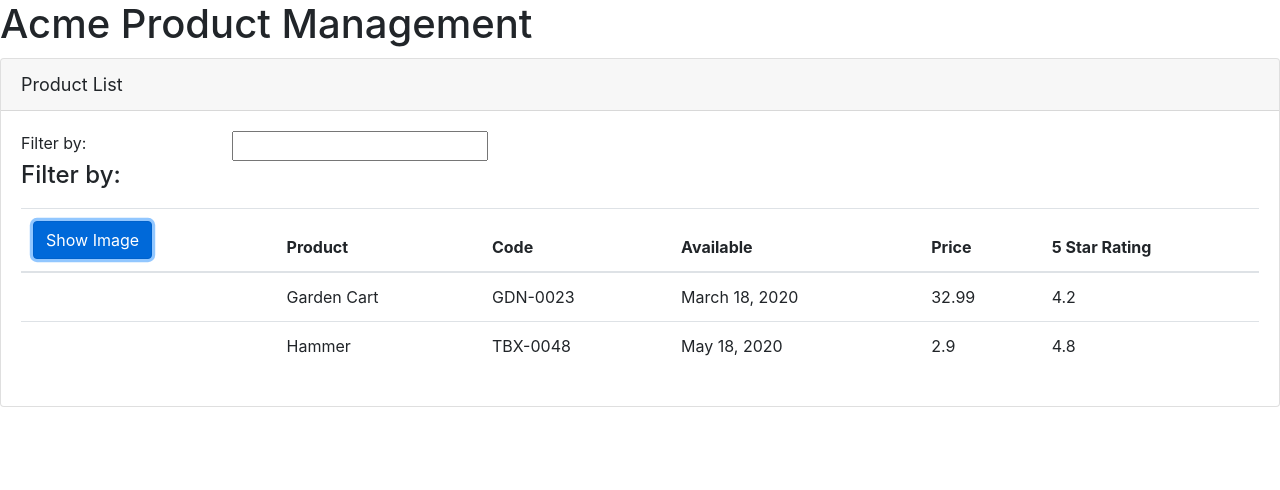
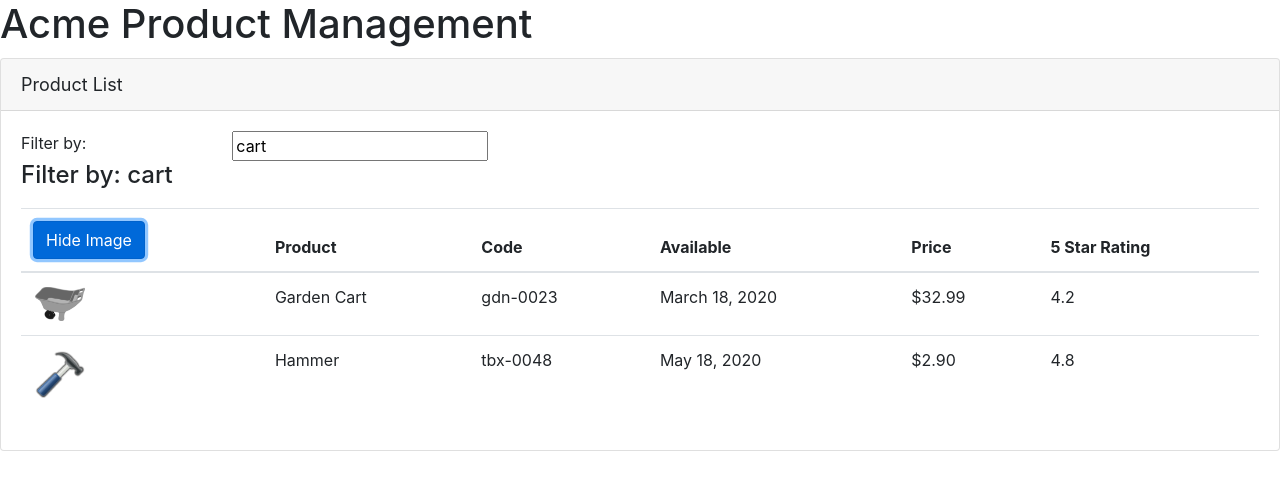
Before and after one commit to land0o/AngularGettingStarted, an Angular app: page / in a window 1280 px wide. Both pictures are taken after a click on the button "Show Image". Shown: the top 490 px of the page. Built offline with nearby package versions, Linux system fonts and the light colour scheme.

Commit message:
data binding for imgs and pipes to filter list

```diff
--- a/src/app/app.module.ts
+++ b/src/app/app.module.ts
@@ -1,5 +1,6 @@
 import { BrowserModule } from '@angular/platform-browser';
 import { NgModule } from '@angular/core';
+import { FormsModule } from '@angular/forms';
 
 import { AppComponent } from './app.component';
 import { ProductListComponent } from './products/product-list.component';
@@ -10,7 +11,8 @@
     ProductListComponent
   ],
   imports: [
-    BrowserModule
+    BrowserModule,
+    FormsModule
   ],
   bootstrap: [AppComponent]
 })
--- a/src/app/products/product-list.component.html
+++ b/src/app/products/product-list.component.html
@@ -6,12 +6,13 @@
         <div class="row">
             <div class="col-md-2">Filter by:</div>
             <div class="col-md-4">
-                <input type="text">
+                <input type="text"
+                    [(ngModel)]="listFilter">
             </div>
         </div>
         <div class="row">
             <div class="col-md-6">
-                <h4>Filter by: </h4>
+                <h4>Filter by: {{listFilter}} </h4>
             </div>
         </div>
         <div class="table-responsive">
@@ -20,8 +21,9 @@
                 <thead>
                     <tr>
                         <th>
-                            <button class="btn btn-primary">
-                                Show Image
+                            <button class="btn btn-primary"
+                            (click)="toggleImage()">
+                               {{showImage ? 'Hide' : 'Show'}} Image
                             </button>
                         </th>
                         <th>Product</th>
@@ -33,11 +35,18 @@
                 </thead>
                 <tbody>
                     <tr *ngFor="let product of products">
-                        <td></td>
+                        <td>
+                            <img *ngIf="showImage"
+                            [src]="product.imageUrl"
+                            [title]="product.productName"
+                            [style.width.px]='imageWidth'
+                            [style.margin.px]='imageMargin'
+                            >
+                        </td>
                         <td>{{product.productName}}</td>
-                        <td>{{product.ProductCode}}</td>
+                        <td>{{product.ProductCode | lowercase}}</td>
                         <td>{{product.releaseDate}}</td>
-                        <td>{{product.price}}</td>
+                        <td>{{product.price | currency: 'USD':'symbol':'1.2-2'}}</td>
                         <td>{{product.starRating}}</td>
                         <!-- <td>{{product.imageUrl}}</td> -->
 
--- a/src/app/products/product-list.component.ts
+++ b/src/app/products/product-list.component.ts
@@ -6,6 +6,10 @@
 })
 export class ProductListComponent {
     pageTitle = 'Product List';
+    imageWidth = 50;
+    imageMargin = 2;
+    showImage = false;
+    listFilter = 'cart';
     products: any[] = [
     {
         productId: 2,
@@ -29,4 +33,7 @@
     }
 
     ];
+    toggleImage(): void {
+        this.showImage = !this.showImage;
+    }
 }
```
